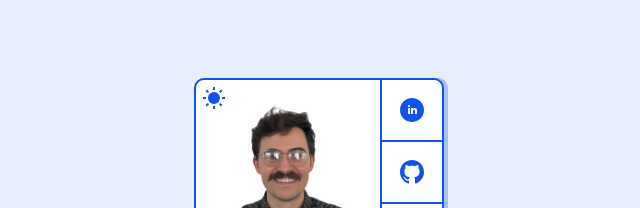
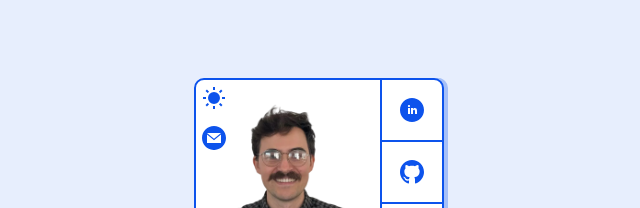
Before and after one commit to KevinJayke/virtual-card, a React (Vite) app: page / in a window 1280 px wide. Shown: the top 208 px of the page, without its empty margins (321-961 px from the left). Built offline with nearby package versions, Linux system fonts and the light colour scheme; a web font is replaced by a local one.

Commit message:
feat: add toogle to change the theme

```diff
--- a/src/components/Toogle.jsx
+++ b/src/components/Toogle.jsx
@@ -13,13 +13,20 @@ const rotateMotion = {
   },
 };
 
-const Toogle = ({ onToggleTheme }) => {
+const Toogle = ({ onToggleTheme, shape, variant }) => {
   const { type } = useTheme();
+
+  const handleShape = (shapeIcon) => {
+    if (shapeIcon === "default")
+      return type === "light" ? svgIcons.sun : svgIcons.moon;
+    else if (shapeIcon === "heart") return svgIcons.email;
+  };
+
   return (
     <motion.div whileHover="hover" whileTap="tap">
-      <ToggleBox onClick={onToggleTheme}>
+      <ToggleBox variant={variant} onClick={onToggleTheme}>
         <motion.div variants={rotateMotion}>
-          <Icon shape={type === "light" ? svgIcons.sun : svgIcons.moon} />
+          <Icon shape={handleShape(shape)} />
         </motion.div>
       </ToggleBox>
     </motion.div>
--- a/src/containers/Header.jsx
+++ b/src/containers/Header.jsx
@@ -8,7 +8,8 @@ import { altData } from "../assets/data/data";
 const Header = ({ onToggleTheme }) => {
   return (
     <HStack as={"header"}>
-      <Toogle onToggleTheme={onToggleTheme} />
+      <Toogle shape={"default"} onToggleTheme={onToggleTheme} />
+      <Toogle variant={"heart"} shape={"heart"} onToggleTheme={onToggleTheme} />
       <Photo alt={altData.photo} src={myPicture} />
       <SideBar />
     </HStack>
--- a/src/style/BoxStyle.jsx
+++ b/src/style/BoxStyle.jsx
@@ -1,4 +1,4 @@
-import styled from "styled-components";
+import styled, { css } from "styled-components";
 import { device } from "./BreakPoints";
 
 export const HStack = styled.div`
@@ -125,6 +125,12 @@ export const ToggleBox = styled(Box)`
   height: 3rem;
   box-shadow: none;
 
+  ${({ variant }) =>
+    variant === "heart" &&
+    css`
+      margin-top: 40px;
+    `};
+
   @media ${device.xl} {
     width: 2.5rem;
     height: 2.5rem;
--- a/src/style/Theme.jsx
+++ b/src/style/Theme.jsx
@@ -25,3 +25,17 @@ export const darkTheme = {
     secondary: "MD IO",
   },
 };
+
+export const heartTheme = {
+  type: "heart",
+  colors: {
+    primary: "#e56b6f",
+    secondary: "#b56576",
+    background: "#355070",
+    container: "#f7ede2",
+  },
+  fonts: {
+    main: "Poppins",
+    secondary: "MD IO",
+  },
+};
```
